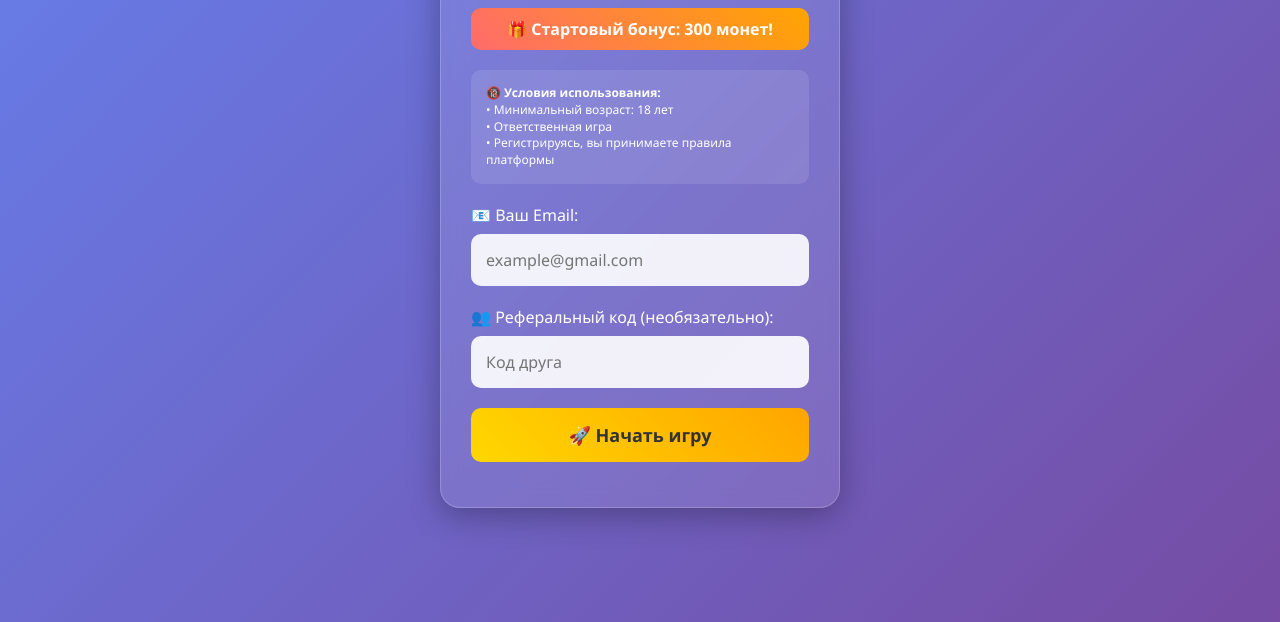
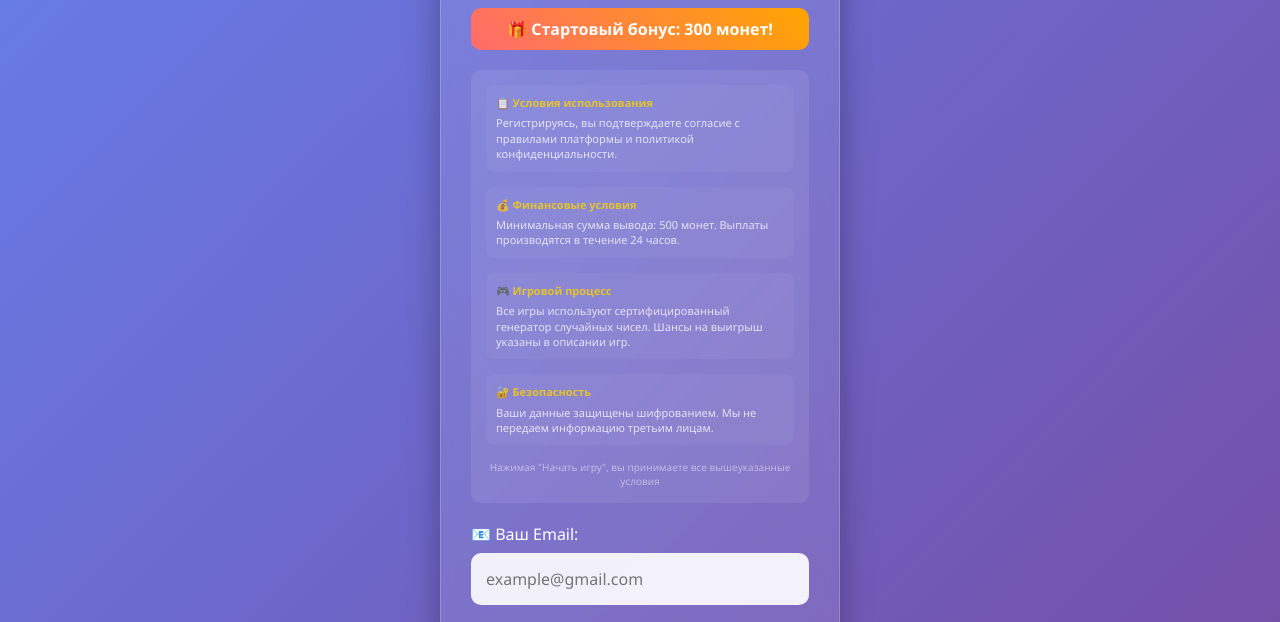
Before and after one commit to Rychkir/swill-webapp, a plain HTML site: page index.html in a window 1280 px wide. Shown: the part 143-765 px from the top of the page. Drawn offline with Linux system fonts and the light colour scheme; a script that the page names is missing.

Commit message:
Update index.html

```diff
--- a/index.html
+++ b/index.html
@@ -93,8 +93,9 @@
             padding: 15px;
             border-radius: 10px;
             margin-bottom: 20px;
-            font-size: 12px;
+            font-size: 11px;
             line-height: 1.4;
+            opacity: 0.8;
         }
 
         .bonus-info {
@@ -120,6 +121,19 @@
             letter-spacing: 10px;
             font-weight: bold;
         }
+
+        .agreement-section {
+            margin-bottom: 15px;
+            padding: 10px;
+            background: rgba(255, 255, 255, 0.05);
+            border-radius: 8px;
+        }
+
+        .agreement-title {
+            font-weight: bold;
+            margin-bottom: 5px;
+            color: #FFD700;
+        }
     </style>
 </head>
 <body>
@@ -136,10 +150,29 @@
             </div>
 
             <div class="terms">
-                <strong>🔞 Условия использования:</strong><br>
-                • Минимальный возраст: 18 лет<br>
-                • Ответственная игра<br>
-                • Регистрируясь, вы принимаете правила платформы
+                <div class="agreement-section">
+                    <div class="agreement-title">📋 Условия использования</div>
+                    Регистрируясь, вы подтверждаете согласие с правилами платформы и политикой конфиденциальности.
+                </div>
+
+                <div class="agreement-section">
+                    <div class="agreement-title">💰 Финансовые условия</div>
+                    Минимальная сумма вывода: 500 монет. Выплаты производятся в течение 24 часов.
+                </div>
+
+                <div class="agreement-section">
+                    <div class="agreement-title">🎮 Игровой процесс</div>
+                    Все игры используют сертифицированный генератор случайных чисел. Шансы на выигрыш указаны в описании игр.
+                </div>
+
+                <div class="agreement-section">
+                    <div class="agreement-title">🔐 Безопасность</div>
+                    Ваши данные защищены шифрованием. Мы не передаем информацию третьим лицам.
+                </div>
+
+                <div style="text-align: center; margin-top: 10px; font-size: 10px; opacity: 0.6;">
+                    Нажимая "Начать игру", вы принимаете все вышеуказанные условия
+                </div>
             </div>
 
             <div class="form-group">
```
